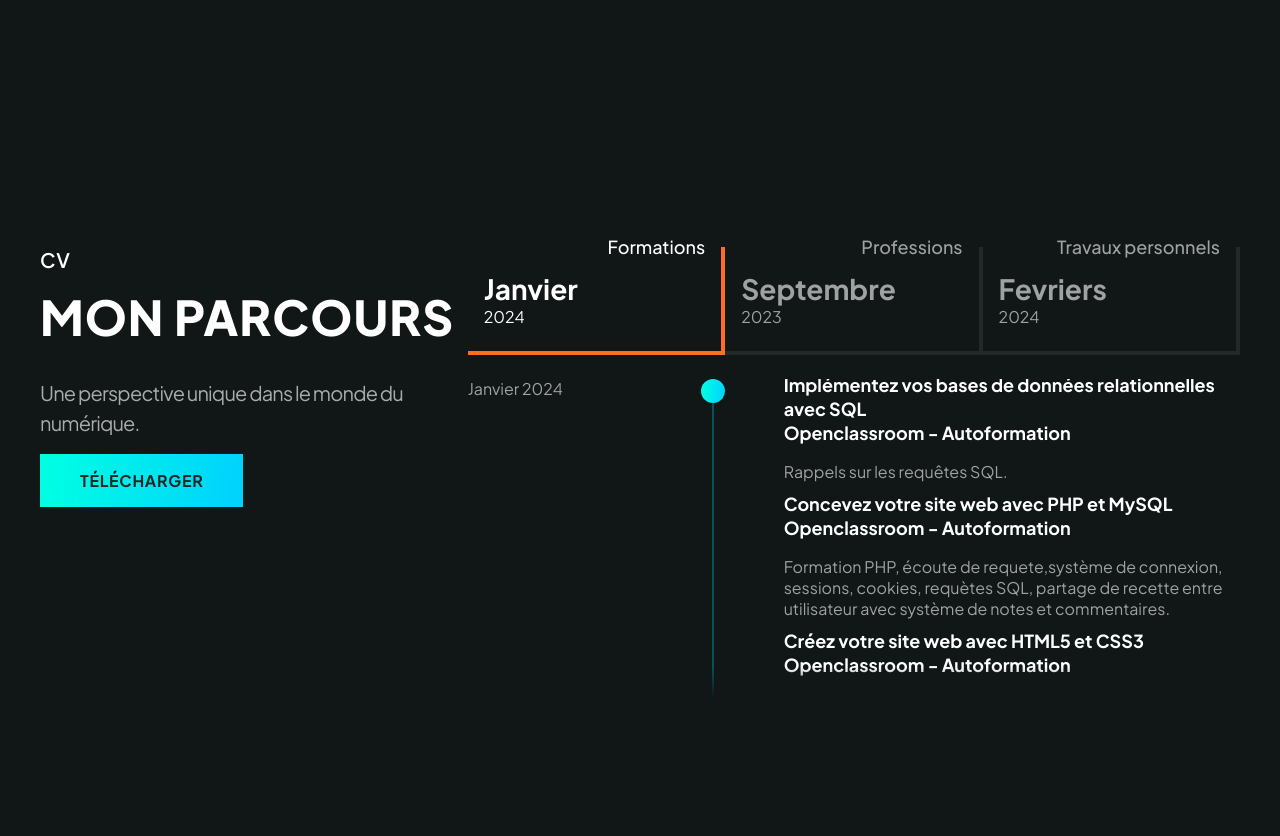
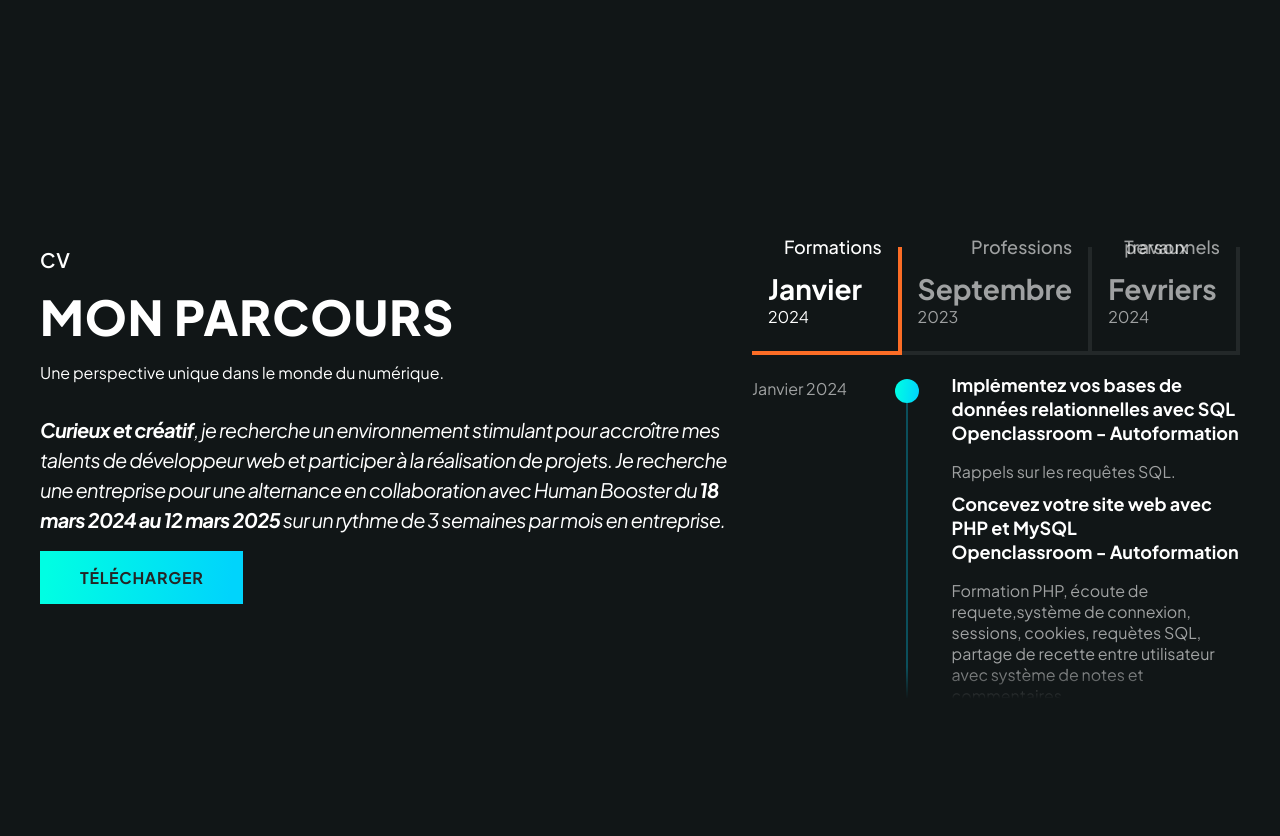
Before and after one commit to Balidriss/MyPage, a PHP site: page / in a window 1280 px wide. Shown: the part 1498-2334 px from the top of the page. Run offline with PHP 8.4, Linux system fonts and the light colour scheme; data comes from the database, SQL or seed files in the repository.

Commit message:
update for alterance + download

```diff
--- a/public/includes/cv-section.php
+++ b/public/includes/cv-section.php
@@ -5,7 +5,12 @@
                     <h2>Mon parcours</h2>
                 </div>
                 <p>Une perspective unique dans le monde du numérique.</p>
-                <a href="" class="cta">Télécharger</a>
+                <p><em><strong>Curieux et créatif</strong>, je recherche un environnement stimulant pour accroître mes talents de développeur web et participer à la réalisation de projets.
+Je recherche une entreprise pour une alternance en collaboration avec Human Booster du <strong>18 mars 2024 au 12 mars 2025</strong> sur un rythme de
+3 semaines par mois en entreprise.</em></p>
+                <div class="download-button-container">
+                    <p id="download-description"></p>
+                <a href="public/download/CV_Dev_Web_Alternance_Balijon_2024 _ 18Mars2024-12Mars2025(numerique&print).pdf" class="cta" download>Télécharger</a></div>
             </article>
             <div class="cv-container">
                 <div class="tabs-cv">
```
Also changed, not shown: 3 other files.
